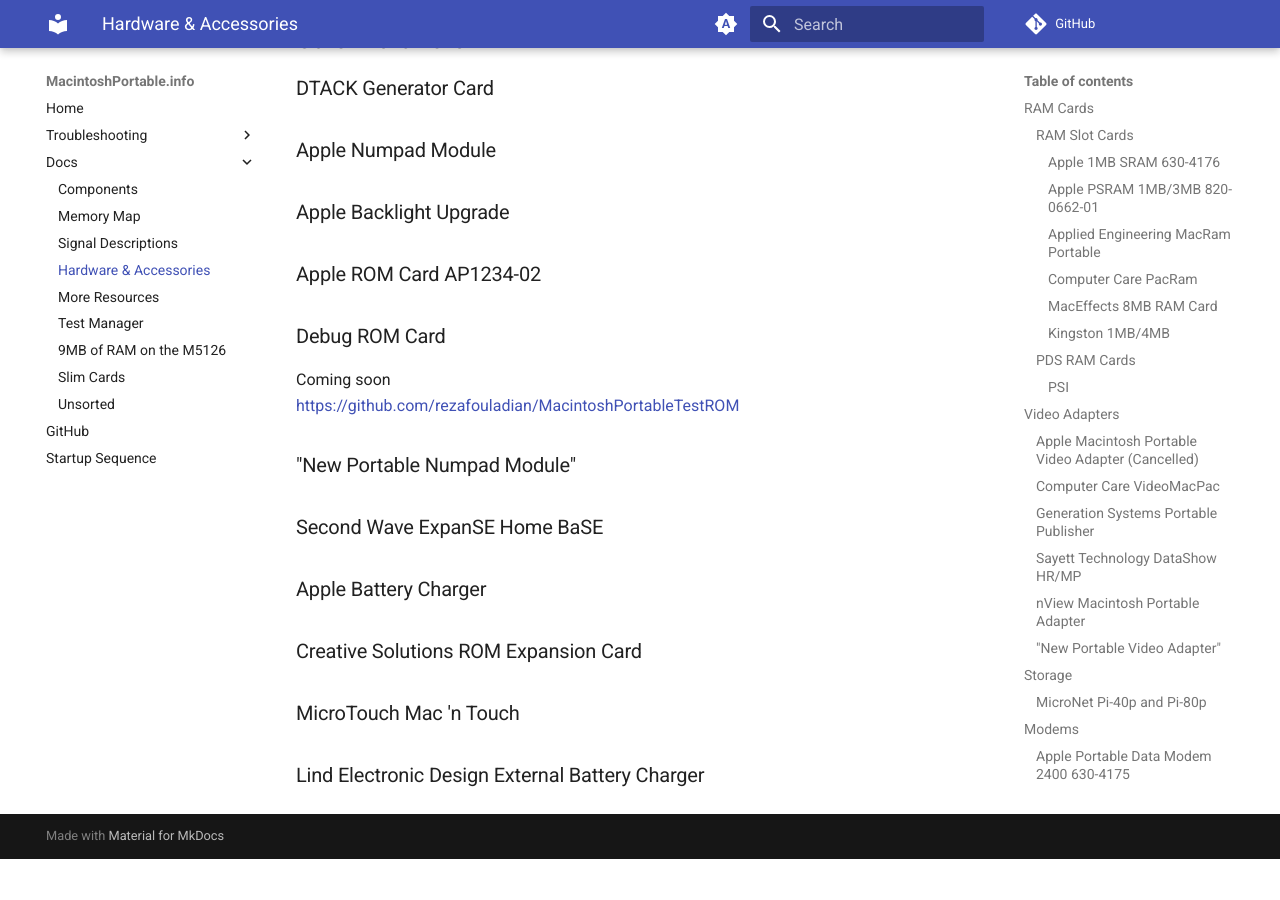
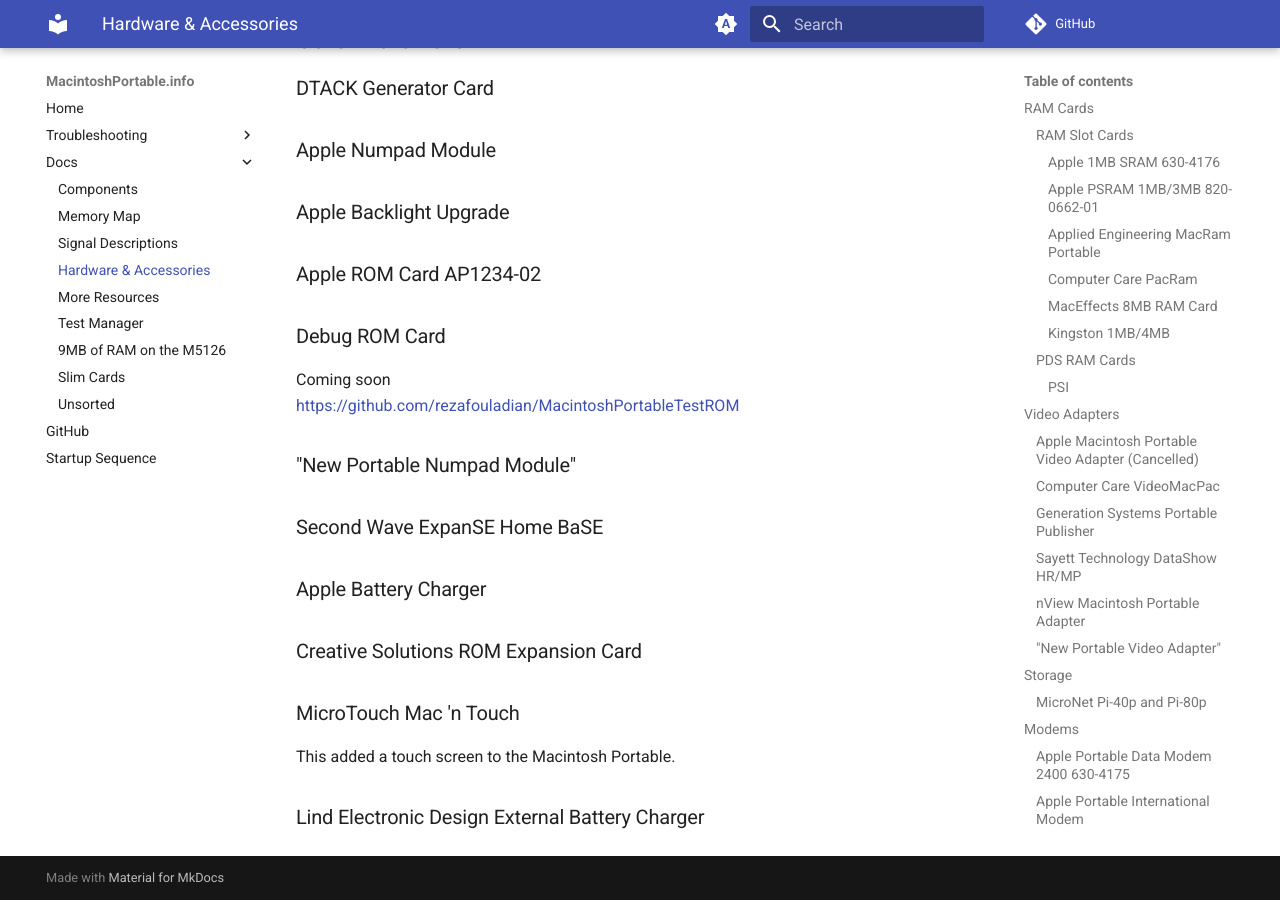
Before and after one commit to rezafouladian/MacintoshPortable, an MkDocs documentation site: the page built from docs/HardwareAndAccessories.md, in a window 1280 px wide and 900 px high, scrolled down 2200 px. Built offline with MkDocs 1.6.1 and Material for MkDocs 9.7.7, drawn with Linux system fonts in a browser that asks for light colours; comment, search, counter and statistics services are not loaded; before the commit the page ends 3059 px from its top, so only the background shows below that.

Commit message:
Add touch screen details

```diff
--- a/docs/HardwareAndAccessories.md
+++ b/docs/HardwareAndAccessories.md
@@ -90,5 +90,6 @@ Coming soon
 ### Creative Solutions ROM Expansion Card
 
 ### MicroTouch Mac 'n Touch
+This added a touch screen to the Macintosh Portable.
 
 ### Lind Electronic Design External Battery Charger
```
